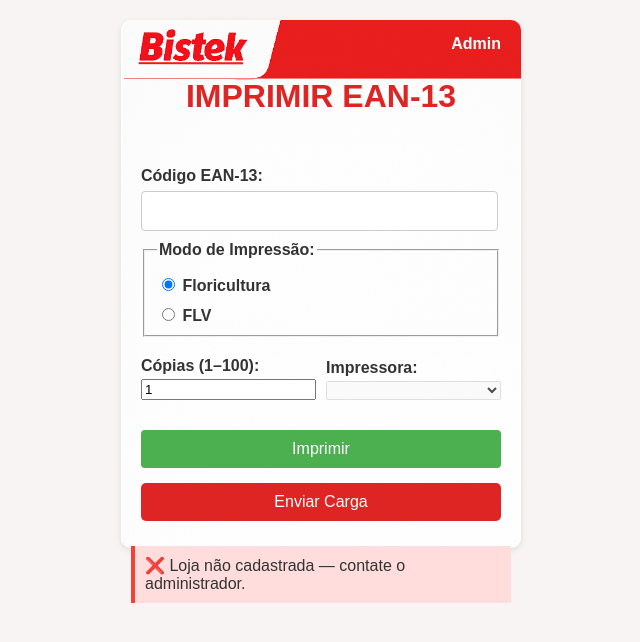
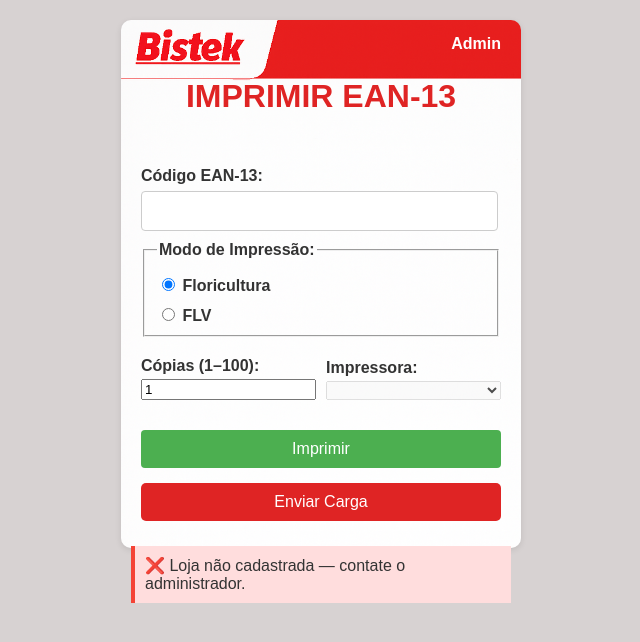
Before and after one commit to Deyvidhalaten/ImpressoraZQ230, a Flask app: page / in a window 1280 px wide. Shown: the top 642 px of the page, without its empty margins (319-959 px from the left). Run offline with Flask 3, Linux system fonts and the light colour scheme; parts of the project's set-up code (start-up, migrations or seed data) failed here and were passed over.

Commit message:
[Feature] Implementação Layout selecionavel de cada tela
Implementação Layout.
Retirado a seleção da tela principal e implementada no settings.html

```diff
--- a/static/style-bistek.css
+++ b/static/style-bistek.css
@@ -1,7 +1,7 @@
 /* static/style.css */
 body {
     font-family: Arial, sans-serif;
-    background-color: #f9f4f4;
+    background-color: #d7d2d2;
     color: #333;
     margin: 0;
     padding: 20px;
@@ -17,7 +17,7 @@ body {
     background-image: url('../static/images/fundo-bistek.png');
     background-size: 150% 120%; /* largura e altura em porcentagem */
     background-repeat: no-repeat;
-    background-position: -50px -30px; /* deslocamento horizontal e vertica */
+    background-position: -53px -30px; /* deslocamento horizontal e vertica */
 
   }
 
--- a/templates/settings.html
+++ b/templates/settings.html
@@ -19,8 +19,8 @@
     <!-- Seletor de Layout -->
     <label for="tema">Tema de Estilo:</label>
     <select id="tema" style="margin-bottom: 15px;">
-      <option value="padrao">Padrão</option>
       <option value="bistek">Bistek</option>
+      <option value="padrao">Legado</option>
     </select>
 
 
```
